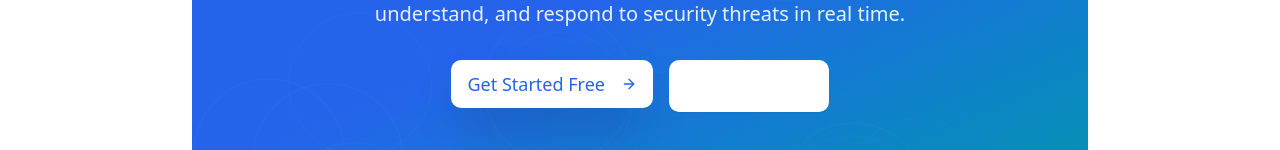
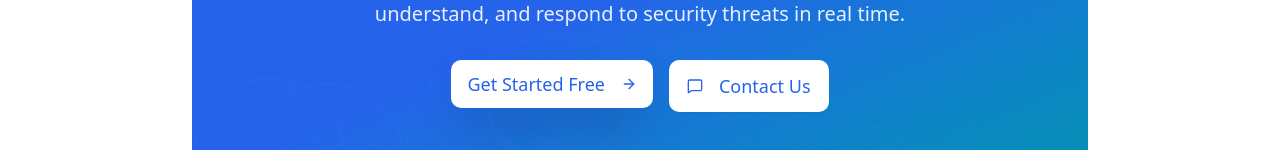
Before and after one commit to Justdan111/ThreathIQ, a Next.js app: page / in a window 1280 px wide. Shown: the part 3705-3855 px from the top of the page. Built offline with nearby package versions, Linux system fonts and the light colour scheme.

Commit message:
fix: update button text color for improved accessibility in LandingPage component

```diff
--- a/src/app/page.tsx
+++ b/src/app/page.tsx
@@ -688,7 +688,7 @@ export default function LandingPage() {
                     <Button
                       size="lg"
                       variant="outline"
-                      className="border-2 border-white text-white hover:bg-white/10 px-8 py-6 text-lg backdrop-blur-xl"
+                      className="border-2 border-white text-primary dark:text-white hover:bg-white/10 px-8 py-6 text-lg backdrop-blur-xl"
                     >
                       <MessageSquare className="mr-2 w-5 h-5" />
                       Contact Us
```
